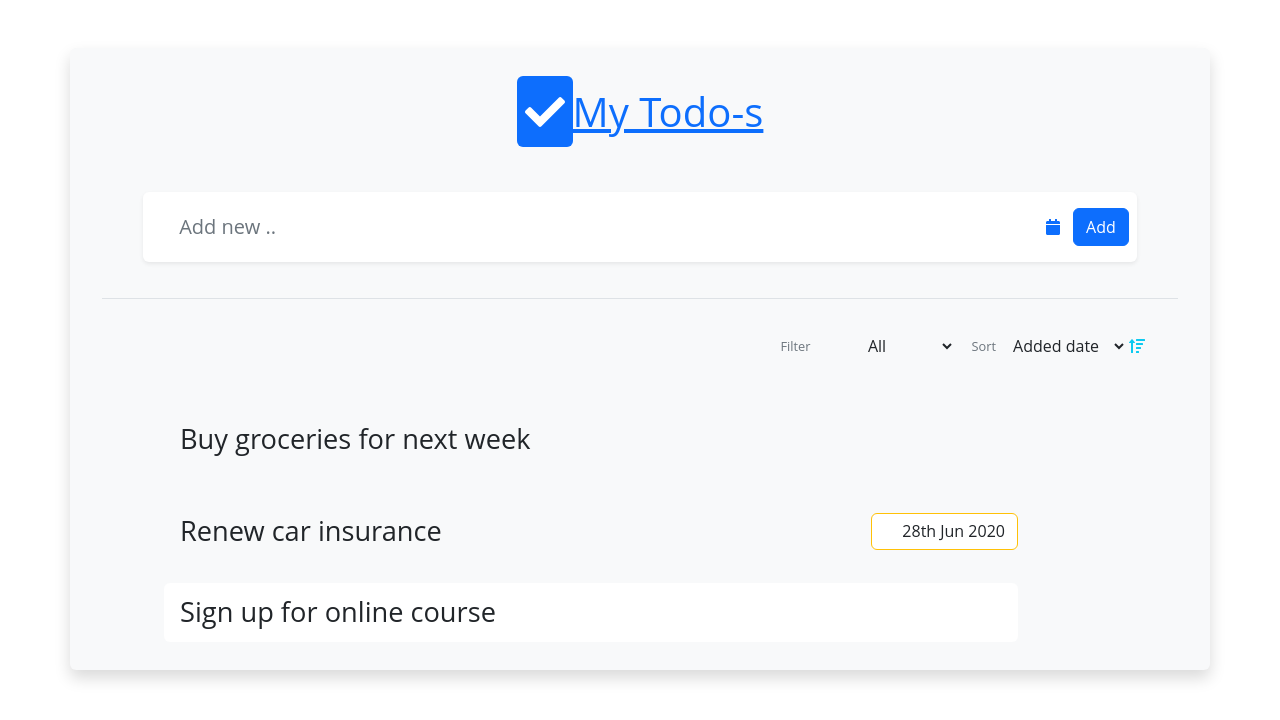
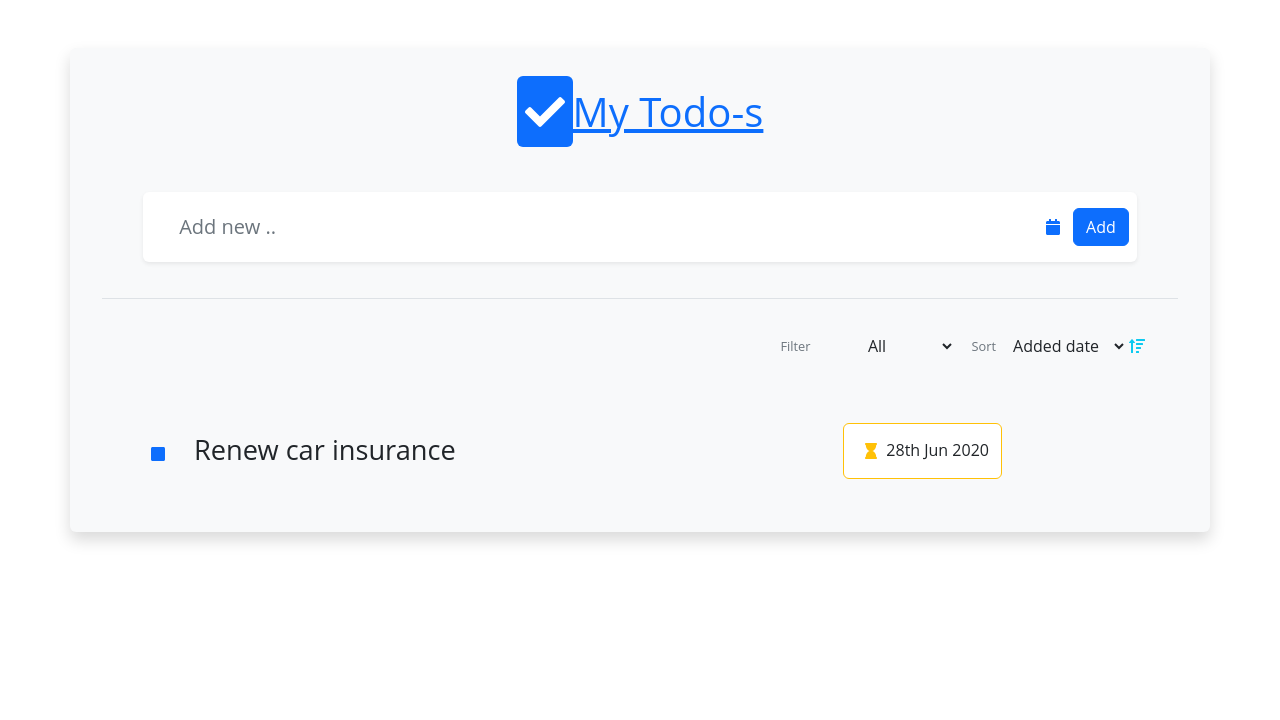
Before and after one commit to marionikolov17/Angular-ToDo-App, an Angular app in the folder client/: page / in a window 1280 px wide. Shown: the top 720 px of the page. Built offline with nearby package versions, Linux system fonts and the light colour scheme.

Commit message:
Fix Bugs

```diff
--- a/client/src/app/app.module.ts
+++ b/client/src/app/app.module.ts
@@ -7,7 +7,6 @@ import { FontAwesomeModule } from '@fortawesome/angular-fontawesome';
 import { CreateTodoComponent } from './create-todo/create-todo.component';
 import { TodoOptionsComponent } from './todo-options/todo-options.component';
 import { TodoListComponent } from './todo-list/todo-list.component';
-import { TodoItemComponent } from './todo-list/todo-item/todo-item.component';
 
 @NgModule({
   declarations: [
@@ -15,7 +14,6 @@ import { TodoItemComponent } from './todo-list/todo-item/todo-item.component';
     CreateTodoComponent,
     TodoOptionsComponent,
     TodoListComponent,
-    TodoItemComponent
   ],
   imports: [
     BrowserModule,
--- a/client/src/app/todo-list/todo-item/todo-item.component.html
+++ /dev/null
@@ -1 +0,0 @@
-<p>todo-item works!</p>
--- a/client/src/app/todo-list/todo-list.component.html
+++ b/client/src/app/todo-list/todo-list.component.html
@@ -1,100 +1,88 @@
 <!-- Todo list section -->
 <div class="row mx-1 px-5 pb-3 w-80">
   <div class="col mx-auto">
-      <!-- Todo Item 1 -->
-      <div class="row px-3 align-items-center todo-item rounded">
-          <div class="col-auto m-1 p-0 d-flex align-items-center">
-              <h2 class="m-0 p-0">
-                  <i class="fa fa-square-o text-primary btn m-0 p-0 d-none" data-toggle="tooltip" data-placement="bottom" title="Mark as complete"></i>
-                  <i class="fa fa-check-square-o text-primary btn m-0 p-0" data-toggle="tooltip" data-placement="bottom" title="Mark as todo"></i>
-              </h2>
-          </div>
-          <div class="col px-1 m-1 d-flex align-items-center">
-              <input type="text" class="form-control form-control-lg border-0 edit-todo-input bg-transparent rounded px-3" readonly value="Buy groceries for next week" title="Buy groceries for next week" />
-              <input type="text" class="form-control form-control-lg border-0 edit-todo-input rounded px-3 d-none" value="Buy groceries for next week" />
-          </div>
-          <div class="col-auto m-1 p-0 px-3 d-none">
-          </div>
-          <div class="col-auto m-1 p-0 todo-actions">
-              <div class="row d-flex align-items-center justify-content-end">
-                  <h5 class="m-0 p-0 px-2">
-                      <i class="fa fa-pencil text-info btn m-0 p-0" data-toggle="tooltip" data-placement="bottom" title="Edit todo"></i>
-                  </h5>
-                  <h5 class="m-0 p-0 px-2">
-                      <i class="fa fa-trash-o text-danger btn m-0 p-0" data-toggle="tooltip" data-placement="bottom" title="Delete todo"></i>
-                  </h5>
-              </div>
-              <div class="row todo-created-info">
-                  <div class="col-auto d-flex align-items-center pr-2">
-                      <i class="fa fa-info-circle my-2 px-2 text-black-50 btn" data-toggle="tooltip" data-placement="bottom" title="" data-original-title="Created date"></i>
-                      <label class="date-label my-2 text-black-50">28th Jun 2020</label>
-                  </div>
-              </div>
-          </div>
-      </div>
     <!-- Todo Item 2 -->
     <div class="row px-3 align-items-center todo-item rounded">
       <div class="col-auto m-1 p-0 d-flex align-items-center">
         <h2 class="m-0 p-0">
-                  <i class="fa fa-square-o text-primary btn m-0 p-0" data-toggle="tooltip" data-placement="bottom" title="Mark as complete"></i>
-                  <i class="fa fa-check-square-o text-primary btn m-0 p-0 d-none" data-toggle="tooltip" data-placement="bottom" title="Mark as todo"></i>
+          <fa-icon
+            [icon]="faSquare"
+            class="fa fa-square-o text-primary btn m-0 p-0"
+            data-toggle="tooltip"
+            data-placement="bottom"
+            title="Mark as complete"
+          ></fa-icon>
+          <fa-icon
+            [icon]="faCheckSquare"
+            class="fa fa-check-square-o text-primary btn m-0 p-0 d-none"
+            data-toggle="tooltip"
+            data-placement="bottom"
+            title="Mark as todo"
+          ></fa-icon>
         </h2>
       </div>
       <div class="col px-1 m-1 d-flex align-items-center">
-              <input type="text" class="form-control form-control-lg border-0 edit-todo-input bg-transparent rounded px-3" readonly value="Renew car insurance" title="Renew car insurance" />
-              <input type="text" class="form-control form-control-lg border-0 edit-todo-input rounded px-3 d-none" value="Renew car insurance" />
+        <input
+          type="text"
+          class="form-control form-control-lg border-0 edit-todo-input bg-transparent rounded px-3"
+          readonly
+          value="Renew car insurance"
+          title="Renew car insurance"
+        />
+        <input
+          type="text"
+          class="form-control form-control-lg border-0 edit-todo-input rounded px-3 d-none"
+          value="Renew car insurance"
+        />
       </div>
       <div class="col-auto m-1 p-0 px-3">
         <div class="row">
-                  <div class="col-auto d-flex align-items-center rounded bg-white border border-warning">
-                      <i class="fa fa-hourglass-2 my-2 px-2 text-warning btn" data-toggle="tooltip" data-placement="bottom" title="" data-original-title="Due on date"></i>
+          <div
+            class="col-auto d-flex align-items-center rounded bg-white border border-warning"
+          >
+            <fa-icon
+              [icon]="faHourglass"
+              class="fa fa-hourglass-2 my-2 px-2 text-warning btn"
+              data-toggle="tooltip"
+              data-placement="bottom"
+              title=""
+              data-original-title="Due on date"
+            ></fa-icon>
             <h6 class="text my-2 pr-2">28th Jun 2020</h6>
           </div>
         </div>
       </div>
       <div class="col-auto m-1 p-0 todo-actions">
-              <div class="row d-flex align-items-center justify-content-end">
+        <div class="row d-flex align-items-center justify-content-start">
           <h5 class="m-0 p-0 px-2">
-                      <i class="fa fa-pencil text-info btn m-0 p-0" data-toggle="tooltip" data-placement="bottom" title="Edit todo"></i>
+            <fa-icon
+              [icon]="faPencil"
+              class="fa fa-pencil text-info btn m-0 p-0"
+              data-toggle="tooltip"
+              data-placement="bottom"
+              title="Edit todo"
+            ></fa-icon>
           </h5>
           <h5 class="m-0 p-0 px-2">
-                      <i class="fa fa-trash-o text-danger btn m-0 p-0" data-toggle="tooltip" data-placement="bottom" title="Delete todo"></i>
+            <fa-icon
+              [icon]="faTrash"
+              class="fa fa-trash-o text-danger btn m-0 p-0"
+              data-toggle="tooltip"
+              data-placement="bottom"
+              title="Delete todo"
+            ></fa-icon>
           </h5>
         </div>
         <div class="row todo-created-info">
           <div class="col-auto d-flex align-items-center pr-2">
-                      <i class="fa fa-info-circle my-2 px-2 text-black-50 btn" data-toggle="tooltip" data-placement="bottom" title="" data-original-title="Created date"></i>
-                      <label class="date-label my-2 text-black-50">28th Jun 2020</label>
-                  </div>
-              </div>
-          </div>
-      </div>
-      <!-- Todo Item 3 -->
-      <div class="row px-3 align-items-center todo-item editing rounded">
-          <div class="col-auto m-1 p-0 d-flex align-items-center">
-              <h2 class="m-0 p-0">
-                  <i class="fa fa-square-o text-primary btn m-0 p-0" data-toggle="tooltip" data-placement="bottom" title="Mark as complete"></i>
-                  <i class="fa fa-check-square-o text-primary btn m-0 p-0 d-none" data-toggle="tooltip" data-placement="bottom" title="Mark as todo"></i>
-              </h2>
-          </div>
-          <div class="col px-1 m-1 d-flex align-items-center">
-              <input type="text" class="form-control form-control-lg border-0 edit-todo-input bg-transparent rounded px-3 d-none" readonly value="Sign up for online course" title="Sign up for online course" />
-              <input type="text" class="form-control form-control-lg border-0 edit-todo-input rounded px-3" value="Sign up for online course" />
-          </div>
-          <div class="col-auto m-1 p-0 px-3 d-none">
-          </div>
-          <div class="col-auto m-1 p-0 todo-actions">
-              <div class="row d-flex align-items-center justify-content-end">
-                  <h5 class="m-0 p-0 px-2 edit-icon">
-                      <i class="fa fa-pencil text-info btn m-0 p-0" data-toggle="tooltip" data-placement="bottom" title="Edit todo"></i>
-                  </h5>
-                  <h5 class="m-0 p-0 px-2">
-                      <i class="fa fa-trash-o text-danger btn m-0 p-0" data-toggle="tooltip" data-placement="bottom" title="Delete todo"></i>
-                  </h5>
-              </div>
-              <div class="row todo-created-info">
-                  <div class="col-auto d-flex align-items-center pr-2">
-                      <i class="fa fa-info-circle my-2 px-2 text-black-50 btn" data-toggle="tooltip" data-placement="bottom" title="" data-original-title="Created date"></i>
+            <fa-icon
+              [icon]="faInfoCircle"
+              class="fa fa-info-circle my-2 px-2 text-black-50 btn"
+              data-toggle="tooltip"
+              data-placement="bottom"
+              title=""
+              data-original-title="Created date"
+            ></fa-icon>
             <label class="date-label my-2 text-black-50">28th Jun 2020</label>
           </div>
         </div>
--- a/client/src/app/todo-list/todo-list.component.ts
+++ b/client/src/app/todo-list/todo-list.component.ts
@@ -1,4 +1,5 @@
 import { Component } from '@angular/core';
+import { faCheckSquare, faHourglass, faInfoCircle, faPencilAlt, faSquare, faTrash } from '@fortawesome/free-solid-svg-icons';
 
 @Component({
   selector: 'app-todo-list',
@@ -6,5 +7,11 @@ import { Component } from '@angular/core';
   styleUrls: ['./todo-list.component.css']
 })
 export class TodoListComponent {
-
+  /* Icons */
+  faSquare = faSquare;
+  faCheckSquare = faCheckSquare;
+  faPencil = faPencilAlt;
+  faTrash = faTrash;
+  faInfoCircle = faInfoCircle;
+  faHourglass = faHourglass
 }
```
Also changed, not shown: client/src/app/todo-list/todo-item/todo-item.component.ts (deleted, +0 -10 lines), client/src/app/todo-list/todo-item/todo-item.component.css (deleted). Lines whose indentation alone changed are shown as unchanged.
